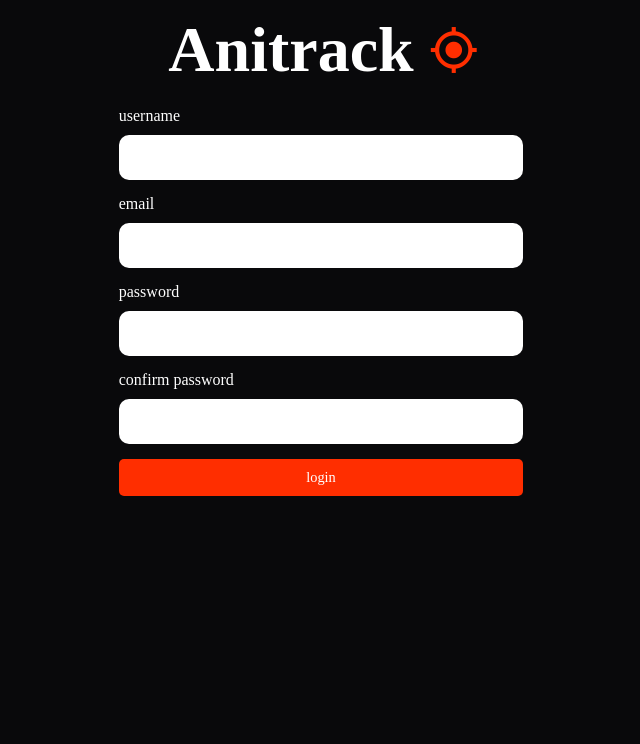
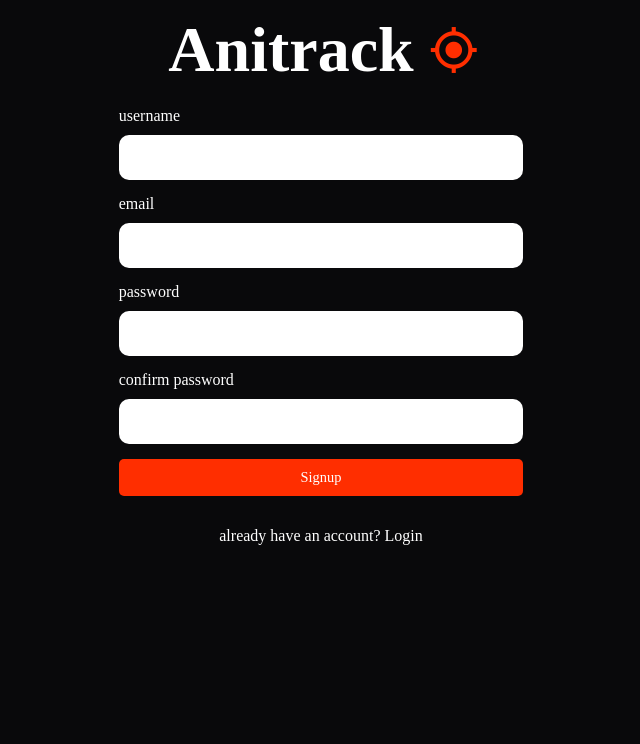
Before and after one commit to icep0ps/anime-tracker, a Node project: template server/views/signup.pug in a window 1280 px wide. Shown: the top 744 px of the page, without its empty margins (319-959 px from the left). Run offline with Node 20 templates, Linux system fonts and the light colour scheme; the template is opened without the code that fills it, so the values that code supplies are empty; some libraries are stand-ins or nearby versions; some web fonts are replaced.

Commit message:
Revert "Revert "chore: add signup or login text""
This reverts commit 296f94e5a9a3821c995e4a3780c44f2a61eea82f.

```diff
--- a/public/css/auth.css
+++ b/public/css/auth.css
@@ -27,10 +27,6 @@ li {
   color: red;
 }
 
-form a {
-  color: #ff2e00;
-}
-
 .errors {
   display: flex;
   flex-direction: column;
--- a/server/views/login.pug
+++ b/server/views/login.pug
@@ -24,5 +24,5 @@ html
                 input(type="text", name="password" required)
 
             button(type="submit") login
-            button(type="submit")
-                a(href="http://localhost:3000/auth/signup") signup
+            p Don't have an account?
+                a(href="http://localhost:3000/auth/signup") Signup
--- a/server/views/signup.pug
+++ b/server/views/signup.pug
@@ -38,4 +38,6 @@ html
                 label(for="confirm_password") confirm password
                 input(type="password", name="confirm_password" required)
 
-            button(type="submit") login
+            button(type="submit") Signup
+            p already have an account?
+                a(href="http://localhost:3000/auth/login") Login
```
